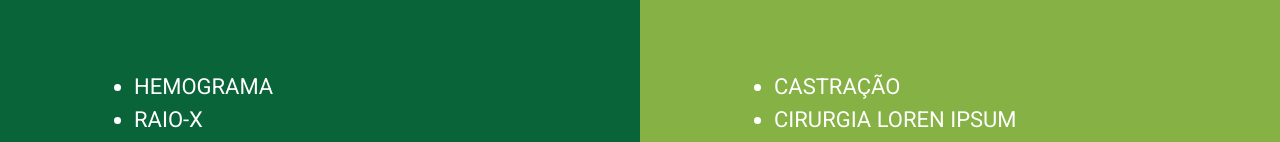
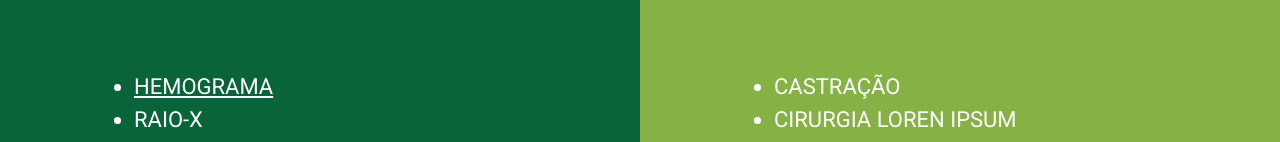
Before and after one commit to marcusviniciusmo/Avet_Cursos_Website, a React (Create React App) app in the folder frontend/: page /consultas in a window 1280 px wide. In both pictures the pointer is over the item "HEMOGRAMA". Shown: the part 644-786 px from the top of the page. Built offline with nearby package versions, Linux system fonts and the light colour scheme.

Commit message:
Added styling in ServiceListing component

```diff
--- a/frontend/src/components/ServiceListing/styles.css
+++ b/frontend/src/components/ServiceListing/styles.css
@@ -18,6 +18,11 @@ div#serviceListingCirurgias li {
   font-size: 22px;
   width: 70%;
   cursor: pointer;
+}
+
+div#serviceListingExames li:hover,
+div#serviceListingCirurgias li:hover {
+  text-decoration: underline;
 }
 
 @media screen and (min-width: 1920px) {
```
